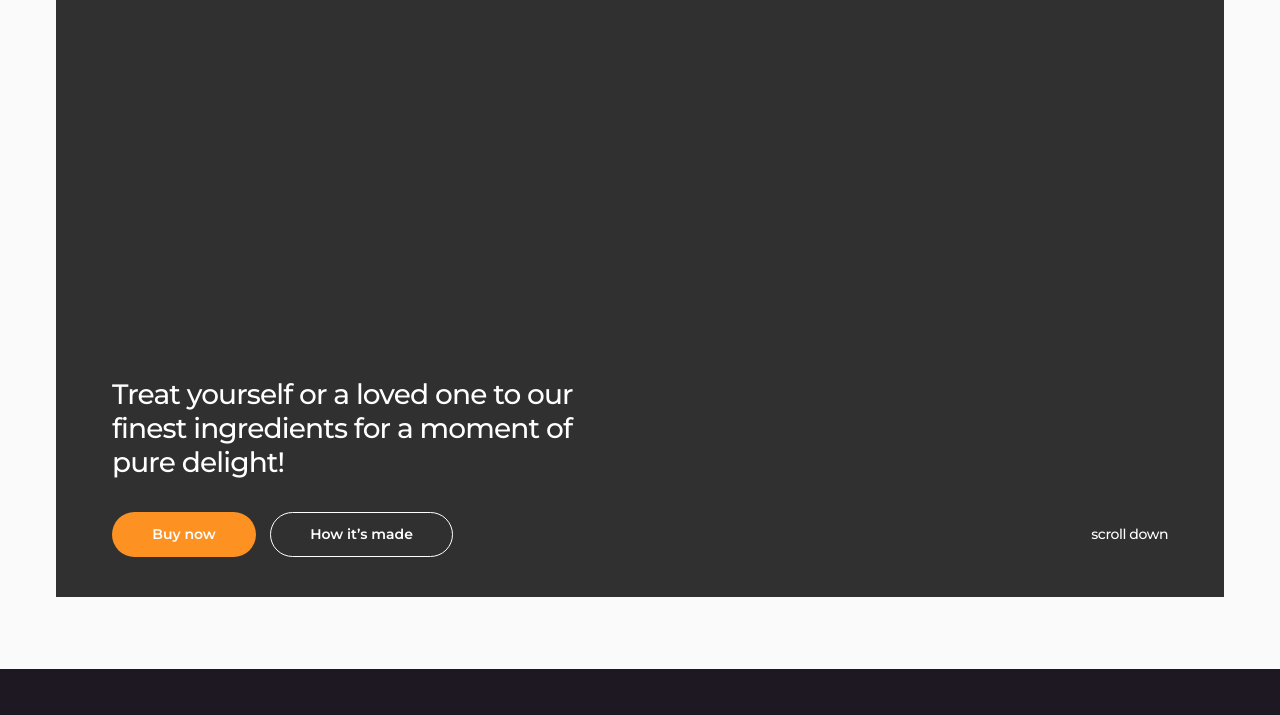
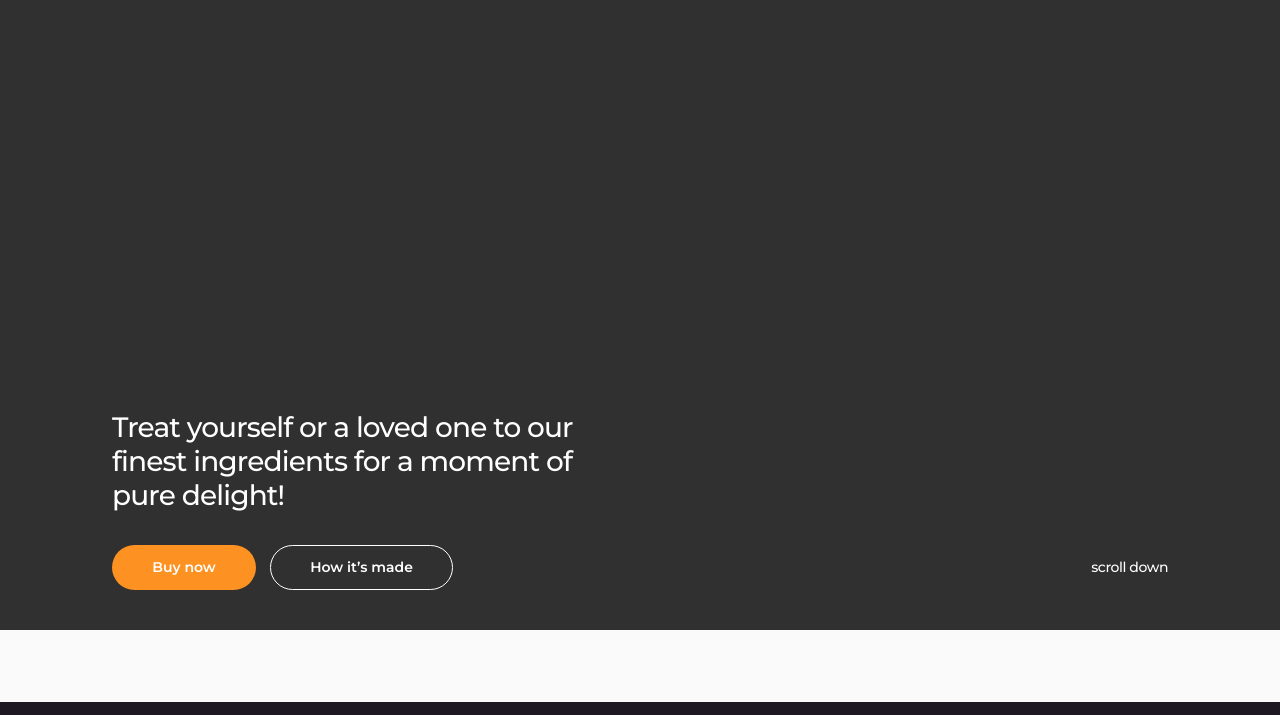
Before and after one commit to Olexiy-repin/html-css-105, a plain HTML site: page index.html in a window 1280 px wide. Shown: the part 83-798 px from the top of the page. Drawn offline with nearby package versions, Linux system fonts and the light colour scheme.

Commit message:
classwork

```diff
--- a/css/styles.css
+++ b/css/styles.css
@@ -118,12 +118,15 @@ body {
 /* =========== /Page Header styles =========== */
 
 /* =========== Hero Section styles =========== */
+.hero {
+  background-color: #303030;
+}
+
 .hero-container {
-  padding-top: 381px;
+  padding-top: 414px;
   padding-bottom: 40px;
   padding-left: 56px;
   padding-right: 56px;
-  background-color: #303030;
 }
 
 .main-title {
```
